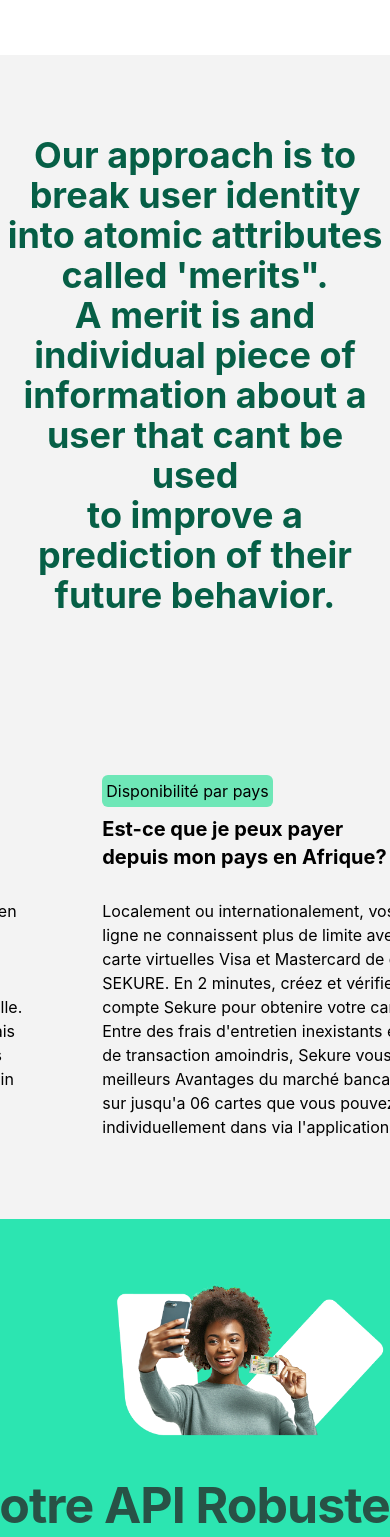
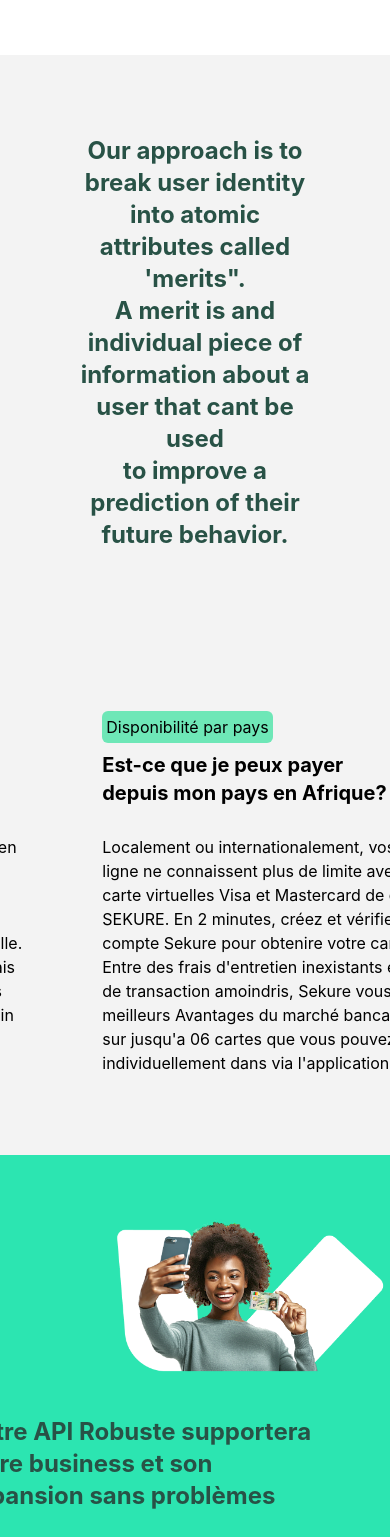
Before and after one commit to chrisvaldes/sekure-site, a React (Create React App) app: page /customer in a window 390 px wide. Shown: the part 7080-8617 px from the top of the page. Built offline with nearby package versions, Linux system fonts and the light colour scheme.

Commit message:
responsive1.3

```diff
--- a/src/Components/Footer.jsx
+++ b/src/Components/Footer.jsx
@@ -12,7 +12,7 @@ export default function Footer() {
                 <div>
                     <div class="flex flex-wrap-reverse items-center justify-center footer-text gap-10">
                         <div class="flex flex-col">
-                            <div class=" text-cyan-deep font-bold text-left footer-title">
+                            <div class=" text-cyan-deep font-bold text-left text-2xl sm:text-2xl md:text-3xl lg:text-4xl footer-title">
                                 Notre API Robuste supportera <br />
                                 votre business et son <br />
                                 expansion sans problèmes
@@ -49,7 +49,7 @@ export default function Footer() {
                             <img src={women} alt="" class="object-cover card-footer-logo" />
                         </div>
                     </div>
-                    <div class="grid-footer mx-10 mt-10 pb-10">
+                    <div class="grid-footer mx-10 mt-10 pb-10 gap-y-10">
                         <div class="flex flex-col text-left">
                             <span class="text-xl font-bold">Explorer</span>
                             <span class="mt-2">Documentation</span>
--- a/src/Pages/Customer/Customer.jsx
+++ b/src/Pages/Customer/Customer.jsx
@@ -108,7 +108,7 @@ export default function Customer() {
 
 
                 <div class="text-left mx-20">
-                    <h2 class="text-cyan-deep text-2xl sm:text-2xl md:text-3xl lg:text-4xl  font-semibold pt-20 pb-10">
+                    <h2 class="text-cyan-deep text-2xl sm:text-2xl md:text-3xl lg:text-4xl font-semibold pt-20 pb-10">
                         Make identity verification quick and easy by <br />
                         helping genuine users get verified the  first time, <br />
                         while keeping fraudsters out
@@ -409,7 +409,7 @@ export default function Customer() {
                 </section>
 
                 <section>
-                    <h2 class="mt-20 text-4xl font-bold text-emerald-800">Our approach is to break user identity into  atomic attributes called 'merits". <br />
+                    <h2 class="mt-20 text-2xl sm:text-2xl md:text-3xl lg:text-4xl font-bold text-cyan-deep mx-20">Our approach is to break user identity into  atomic attributes called 'merits". <br />
                         A merit is and individual piece of information about a user that cant be used <br />
                         to improve a prediction of their future behavior.
                     </h2>
--- a/src/index.css
+++ b/src/index.css
@@ -194,7 +194,7 @@ nav .nav-items .nav-item {
   display: grid;
   grid-template-columns: repeat(auto-fit, 15rem);
   align-items: center;
-  justify-content: center;
+  justify-content:center;
   border-radius: 2.5rem;
 }
 
@@ -214,11 +214,11 @@ nav .nav-items .nav-item {
   z-index: 1000;
   position: relative;
 }
-.section-footer .footer-title {
+/* .section-footer .footer-title {
   font-size: 50px;
   line-height: 50px;
   letter-spacing: -1px;
-}
+} */
 
 .section-footer .footer-text {
   margin-left: 7rem;
```
